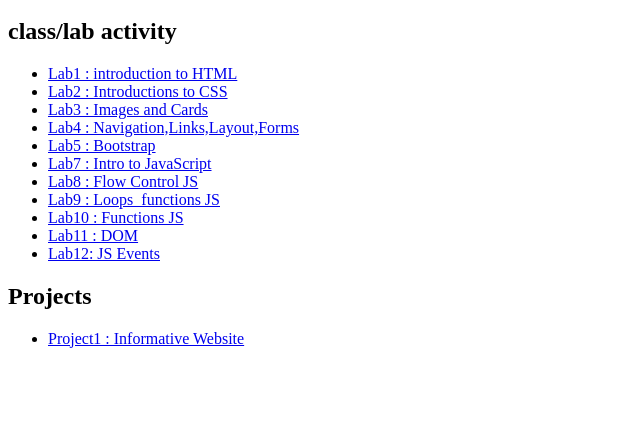
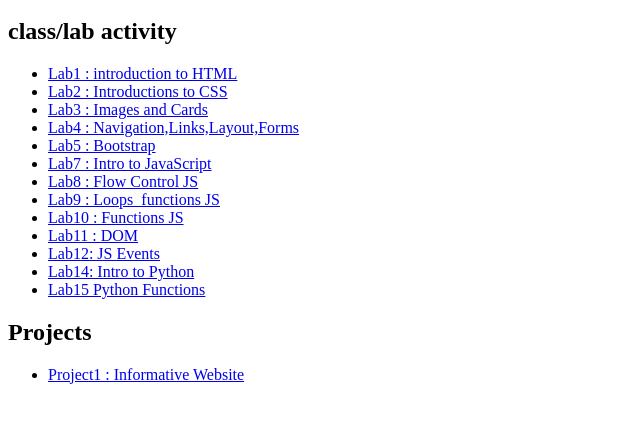
Before and after one commit to Ebboni121/web_development, a plain HTML site: page index.html in a window 1280 px wide. Shown: the part 100-522 px from the top of the page, without its empty margins (0-640 px from the left). Drawn offline with Linux system fonts and the light colour scheme.

Commit message:
Add files via upload

```diff
--- a/index.html
+++ b/index.html
@@ -21,6 +21,8 @@
         <li><a href="lab10_functions_js/lab10.html">Lab10 : Functions JS</a></li>
         <li><a href="lab11_DOM/lab11.html">Lab11 : DOM </a></li>
         <li><a href="lab12_events/lab12.html">Lab12: JS Events </a></li>
+        <li><a href="lab14_Python/lab14.py">Lab14: Intro to Python </a></li>
+        <li><a href="lab15_Python_functions/lab15.py">Lab15 Python Functions</a></li>
 
 
     </ul>
```
